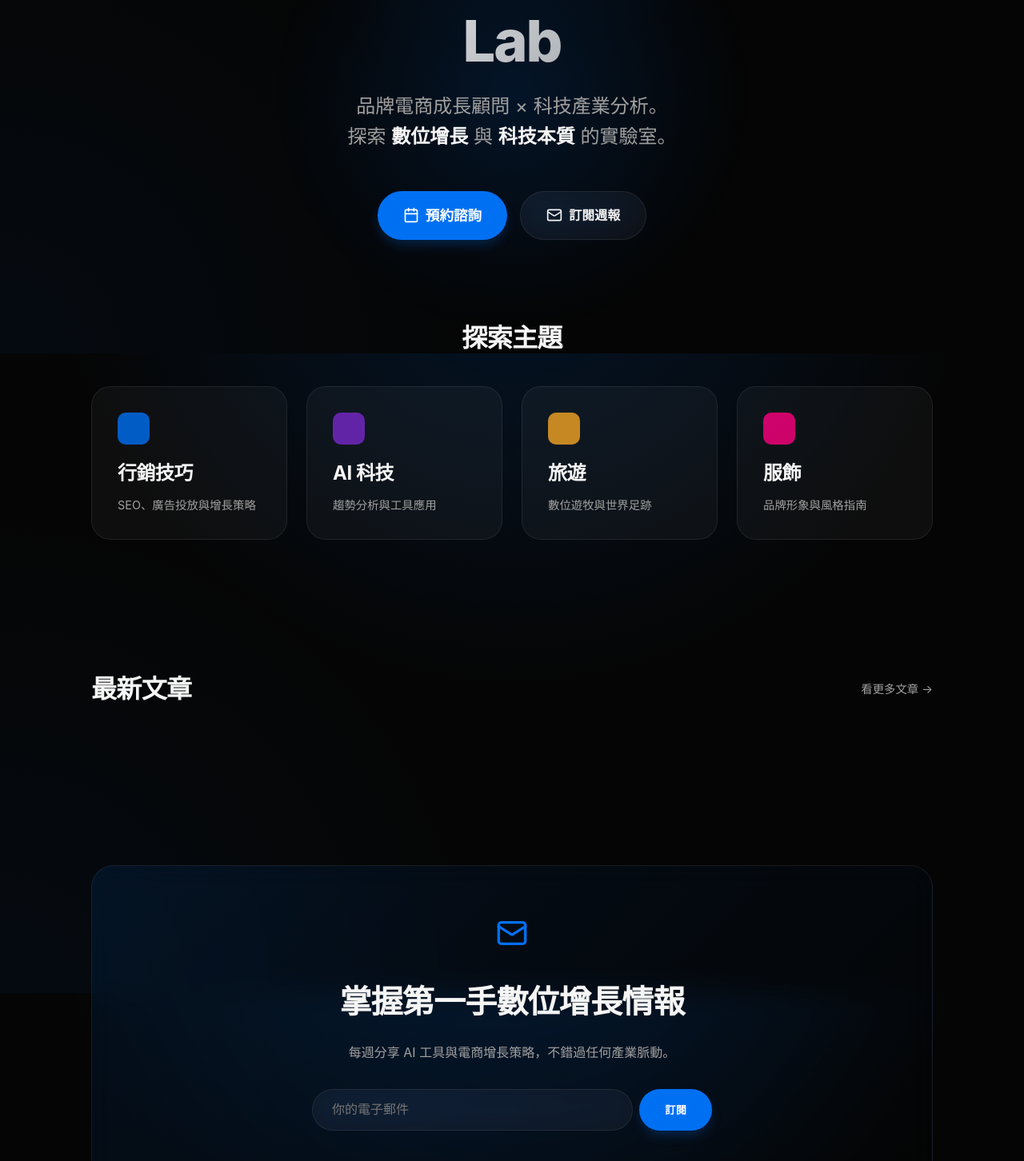
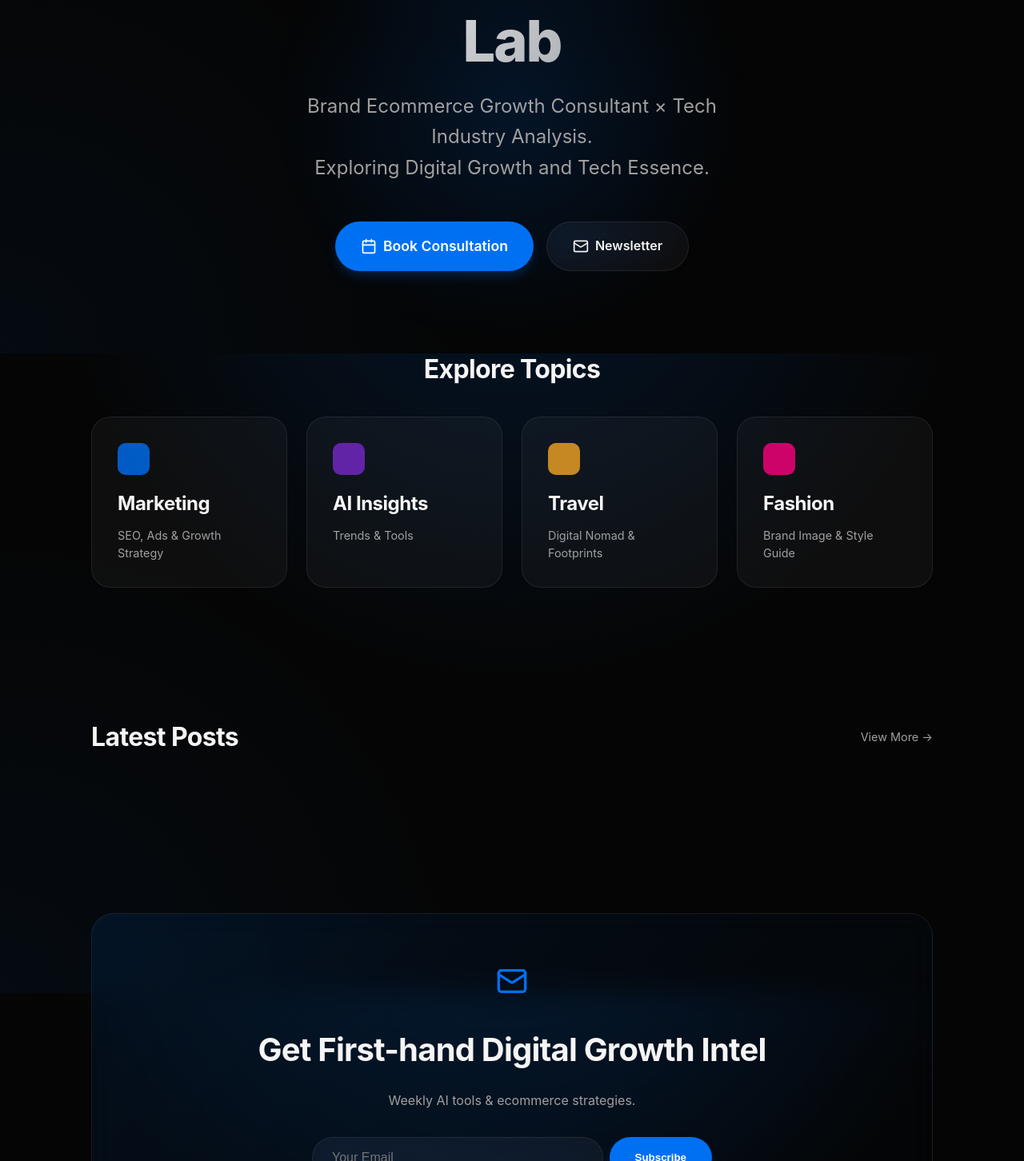
Before and after one commit to williammarketinglab-hash/Personal-Blog, a Next.js app: page /en in a window 1280 px wide. Shown: the part 358-1810 px from the top of the page at 80% size. Built offline with nearby package versions, Linux system fonts and the light colour scheme.

Commit message:
feat: enhance i18n, fix ui colors, and update notion ids

```diff
--- a/src/app/[lang]/page.tsx
+++ b/src/app/[lang]/page.tsx
@@ -1,12 +1,14 @@
 import { getBlogPosts } from "@/lib/notion";
 import Link from "next/link";
 import { ArrowRight, Mail, Calendar } from "lucide-react";
+import { getDictionary } from "../dictionaries";
 
 export const revalidate = 3600; // Revalidate every hour
 
 export default async function Home({ params }: { params: Promise<{ lang: string }> }) {
   const { lang } = await params;
   const posts = await getBlogPosts();
+  const dict = await getDictionary(lang);
 
   return (
     <main className="container">
@@ -18,31 +20,31 @@ export default async function Home({ params }: { params: Promise<{ lang: string
           zIndex: -1, pointerEvents: 'none'
         }} />
         <h1 className="title-gradient" style={{ fontSize: '4.5rem', fontWeight: 800, marginBottom: '1.5rem', letterSpacing: '-2px', lineHeight: 1.1 }}>
-          William's<br />Lab
+          {dict.home_hero_title_1}<br />{dict.home_hero_title_2}
         </h1>
         <p style={{ fontSize: '1.5rem', color: 'var(--text-secondary)', maxWidth: '600px', margin: '0 auto 3rem', lineHeight: 1.6 }}>
-          品牌電商成長顧問 × 科技產業分析。<br />
-          探索 <span style={{ color: 'var(--text-primary)', fontWeight: 600 }}>數位增長</span> 與 <span style={{ color: 'var(--text-primary)', fontWeight: 600 }}>科技本質</span> 的實驗室。
+          {dict.home_hero_subtitle_1}<br />
+          {dict.home_hero_subtitle_2}
         </p>
         <div style={{ display: 'flex', gap: '1rem', justifyContent: 'center' }}>
           <Link href={`/${lang}/booking`} className="btn-primary" style={{ fontSize: '1.1rem', padding: '1rem 2rem' }}>
-            <Calendar size={20} style={{ marginRight: '8px' }} /> 預約諮詢
+            <Calendar size={20} style={{ marginRight: '8px' }} /> {dict.home_hero_cta_booking}
           </Link>
           <Link href={`/${lang}/subscribe`} className="glass" style={{ padding: '1rem 2rem', borderRadius: '50px', fontWeight: 600, display: 'flex', alignItems: 'center', gap: '0.5rem', border: '1px solid var(--glass-border)', color: 'var(--text-primary)' }}>
-            <Mail size={20} /> 訂閱週報
+            <Mail size={20} /> {dict.home_hero_cta_subscribe}
           </Link>
         </div>
       </section>
 
       {/* Categories Grid */}
       <section style={{ marginBottom: '6rem' }}>
-        <h2 style={{ fontSize: '2rem', fontWeight: 700, marginBottom: '2rem', textAlign: 'center' }}>探索主題</h2>
+        <h2 style={{ fontSize: '2rem', fontWeight: 700, marginBottom: '2rem', textAlign: 'center' }}>{dict.home_topics_title}</h2>
         <div style={{ display: 'grid', gridTemplateColumns: 'repeat(auto-fit, minmax(240px, 1fr))', gap: '1.5rem' }}>
           {[
-            { title: '行銷技巧', desc: 'SEO、廣告投放與增長策略', link: `/${lang}/marketing`, color: '#0070f3' },
-            { title: 'AI 科技', desc: '趨勢分析與工具應用', link: `/${lang}/ai-insights`, color: '#7928ca' },
-            { title: '旅遊', desc: '數位遊牧與世界足跡', link: `/${lang}/travel`, color: '#f5a623' },
-            { title: '服飾', desc: '品牌形象與風格指南', link: `/${lang}/fashion`, color: '#ff0080' },
+            { title: dict.marketing, desc: dict.home_topics_marketing_desc, link: `/${lang}/marketing`, color: '#0070f3' },
+            { title: dict.ai_insights, desc: dict.home_topics_ai_desc, link: `/${lang}/ai-insights`, color: '#7928ca' },
+            { title: dict.travel, desc: dict.home_topics_travel_desc, link: `/${lang}/travel`, color: '#f5a623' },
+            { title: dict.apparel, desc: dict.home_topics_fashion_desc, link: `/${lang}/fashion`, color: '#ff0080' },
           ].map((cat) => (
             <Link key={cat.title} href={cat.link} className="glass" style={{ padding: '2rem', borderRadius: '24px', transition: 'all 0.3s', display: 'flex', flexDirection: 'column', gap: '1rem', border: '1px solid var(--glass-border)' }}>
               <div style={{ width: '40px', height: '40px', borderRadius: '10px', background: cat.color, opacity: 0.8 }} />
@@ -58,8 +60,8 @@ export default async function Home({ params }: { params: Promise<{ lang: string
       {/* Featured Posts */}
       <section style={{ padding: '4rem 0' }}>
         <div style={{ display: 'flex', justifyContent: 'space-between', alignItems: 'center', marginBottom: '2rem' }}>
-          <h2 style={{ fontSize: '2rem' }}>最新文章</h2>
-          <Link href={`/${lang}/blog`} style={{ color: 'var(--text-secondary)', fontSize: '0.9rem' }}>看更多文章 →</Link>
+          <h2 style={{ fontSize: '2rem' }}>{dict.home_posts_title}</h2>
+          <Link href={`/${lang}/blog`} style={{ color: 'var(--text-secondary)', fontSize: '0.9rem' }}>{dict.home_posts_view_more}</Link>
         </div>
 
         <div style={{ display: 'grid', gridTemplateColumns: 'repeat(auto-fill, minmax(320px, 1fr))', gap: '2rem' }}>
@@ -71,7 +73,7 @@ export default async function Home({ params }: { params: Promise<{ lang: string
               <h3 style={{ fontSize: '1.4rem', fontWeight: 700, marginBottom: '1rem', flexGrow: 1 }}>{post.title}</h3>
               <div style={{ display: 'flex', justifyContent: 'space-between', alignItems: 'center', marginTop: '1rem' }}>
                 <span style={{ fontSize: '0.8rem', color: 'var(--text-secondary)' }}>
-                  {new Date(post.createdAt).toLocaleDateString('zh-TW')}
+                  {new Date(post.createdAt).toLocaleDateString(lang === 'zh-TW' ? 'zh-TW' : 'en-US')}
                 </span>
                 <ArrowRight size={16} />
               </div>
@@ -83,11 +85,11 @@ export default async function Home({ params }: { params: Promise<{ lang: string
       {/* Newsletter Section */}
       <section id="newsletter" className="glass" style={{ margin: '6rem 0', padding: '4rem', textAlign: 'center', background: 'linear-gradient(135deg, rgba(0,112,243,0.1) 0%, rgba(0,0,0,0) 100%)' }}>
         <Mail size={40} style={{ color: 'var(--accent-color)', marginBottom: '1.5rem' }} />
-        <h2 style={{ fontSize: '2.5rem', marginBottom: '1rem' }}>掌握第一手數位增長情報</h2>
-        <p style={{ color: 'var(--text-secondary)', marginBottom: '2rem' }}>每週分享 AI 工具與電商增長策略，不錯過任何產業脈動。</p>
+        <h2 style={{ fontSize: '2.5rem', marginBottom: '1rem' }}>{dict.home_newsletter_title}</h2>
+        <p style={{ color: 'var(--text-secondary)', marginBottom: '2rem' }}>{dict.home_newsletter_desc}</p>
         <div style={{ display: 'flex', gap: '0.5rem', maxWidth: '500px', margin: '0 auto' }}>
-          <input type="email" placeholder="你的電子郵件" className="glass" style={{ flexGrow: 1, padding: '1rem 1.5rem', borderRadius: '100px', fontSize: '1rem' }} />
-          <button className="btn-primary">訂閱</button>
+          <input type="email" placeholder={dict.home_newsletter_placeholder} className="glass" style={{ flexGrow: 1, padding: '1rem 1.5rem', borderRadius: '100px', fontSize: '1rem' }} />
+          <button className="btn-primary">{dict.home_newsletter_btn}</button>
         </div>
       </section>
     </main>
--- a/src/app/[lang]/subscribe/page.tsx
+++ b/src/app/[lang]/subscribe/page.tsx
@@ -12,7 +12,7 @@ export default function SubscribePage() {
                 </p>
 
                 <form style={{ display: 'grid', gap: '1rem' }}>
-                    <input type="email" placeholder="name@example.com" className="glass" style={{ padding: '1rem 1.5rem', borderRadius: '12px', fontSize: '1rem', width: '100%' }} />
+                    <input type="email" placeholder="name@example.com" className="glass" style={{ padding: '1rem 1.5rem', borderRadius: '12px', fontSize: '1rem', width: '100%', color: '#ffffff' }} />
                     <button className="btn-primary" style={{ justifyContent: 'center', width: '100%', fontSize: '1.1rem' }}>
                         立即訂閱
                     </button>
--- a/src/app/dictionaries.ts
+++ b/src/app/dictionaries.ts
@@ -12,6 +12,23 @@ interface Dictionary {
     tools: string;
     subscribe: string;
     footer: string;
+    home_hero_title_1: string;
+    home_hero_title_2: string;
+    home_hero_subtitle_1: string;
+    home_hero_subtitle_2: string;
+    home_hero_cta_booking: string;
+    home_hero_cta_subscribe: string;
+    home_topics_title: string;
+    home_topics_marketing_desc: string;
+    home_topics_ai_desc: string;
+    home_topics_travel_desc: string;
+    home_topics_fashion_desc: string;
+    home_posts_title: string;
+    home_posts_view_more: string;
+    home_newsletter_title: string;
+    home_newsletter_desc: string;
+    home_newsletter_placeholder: string;
+    home_newsletter_btn: string;
 }
 
 const dictionaries: Record<string, () => Promise<Dictionary>> = {
@@ -27,6 +44,23 @@ const dictionaries: Record<string, () => Promise<Dictionary>> = {
         tools: "Tools",
         subscribe: "Subscribe",
         footer: "© 2026 William's Lab. Built with Next.js & Notion API.",
+        home_hero_title_1: "William's",
+        home_hero_title_2: "Lab",
+        home_hero_subtitle_1: "Brand Ecommerce Growth Consultant × Tech Industry Analysis.",
+        home_hero_subtitle_2: "Exploring Digital Growth and Tech Essence.",
+        home_hero_cta_booking: "Book Consultation",
+        home_hero_cta_subscribe: "Newsletter",
+        home_topics_title: "Explore Topics",
+        home_topics_marketing_desc: "SEO, Ads & Growth Strategy",
+        home_topics_ai_desc: "Trends & Tools",
+        home_topics_travel_desc: "Digital Nomad & Footprints",
+        home_topics_fashion_desc: "Brand Image & Style Guide",
+        home_posts_title: "Latest Posts",
+        home_posts_view_more: "View More →",
+        home_newsletter_title: "Get First-hand Digital Growth Intel",
+        home_newsletter_desc: "Weekly AI tools & ecommerce strategies.",
+        home_newsletter_placeholder: "Your Email",
+        home_newsletter_btn: "Subscribe",
     }),
     "zh-TW": () => Promise.resolve({
         home: "首頁",
@@ -40,6 +74,23 @@ const dictionaries: Record<string, () => Promise<Dictionary>> = {
         tools: "工具",
         subscribe: "訂閱",
         footer: "© 2026 William's Lab. 使用 Next.js & Notion API 建置。",
+        home_hero_title_1: "William's",
+        home_hero_title_2: "Lab",
+        home_hero_subtitle_1: "品牌電商成長顧問 × 科技產業分析。",
+        home_hero_subtitle_2: "探索數位增長與科技本質的實驗室。",
+        home_hero_cta_booking: "預約諮詢",
+        home_hero_cta_subscribe: "訂閱週報",
+        home_topics_title: "探索主題",
+        home_topics_marketing_desc: "SEO、廣告投放與增長策略",
+        home_topics_ai_desc: "趨勢分析與工具應用",
+        home_topics_travel_desc: "數位遊牧與世界足跡",
+        home_topics_fashion_desc: "品牌形象與風格指南",
+        home_posts_title: "最新文章",
+        home_posts_view_more: "看更多文章 →",
+        home_newsletter_title: "掌握第一手數位增長情報",
+        home_newsletter_desc: "每週分享 AI 工具與電商增長策略，不錯過任何產業脈動。",
+        home_newsletter_placeholder: "你的電子郵件",
+        home_newsletter_btn: "訂閱",
     }),
 };
 
```
Also changed, not shown: src/app/[lang]/booking/page.tsx (+4 -4 lines).
